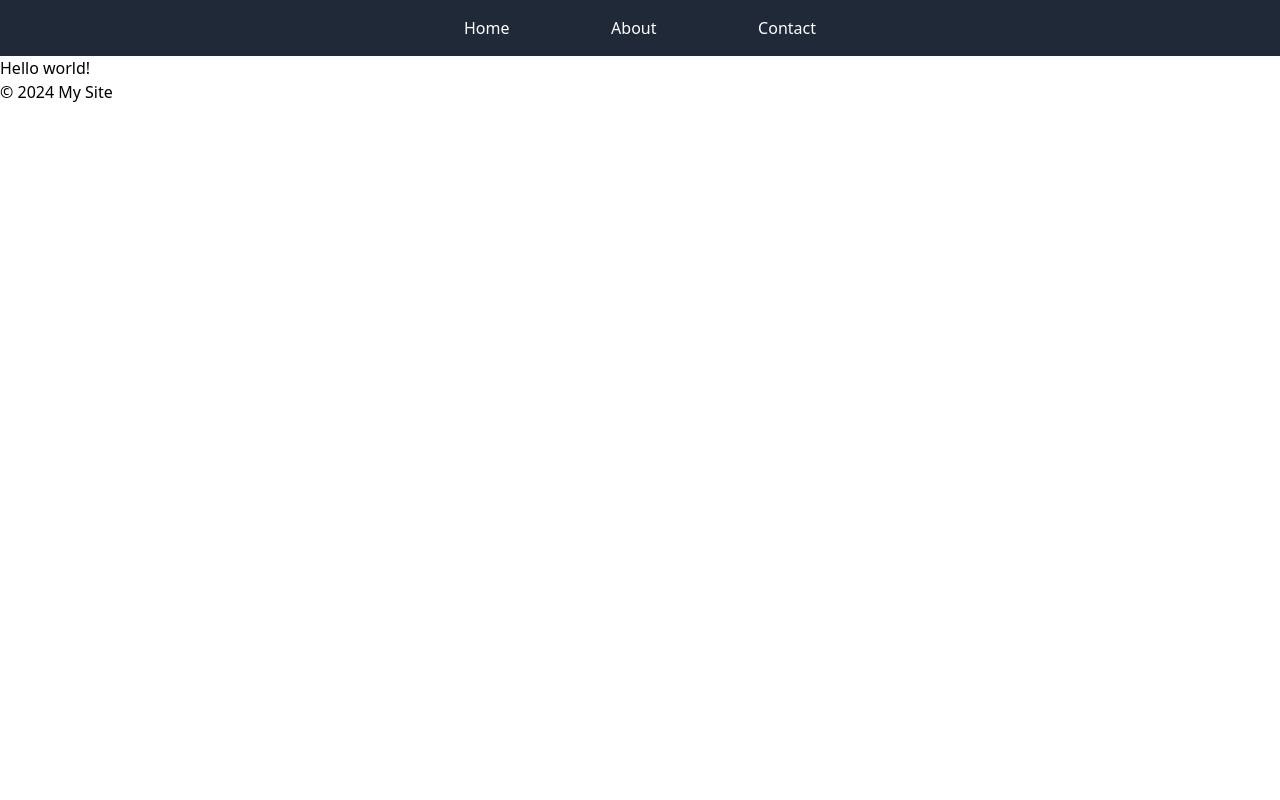
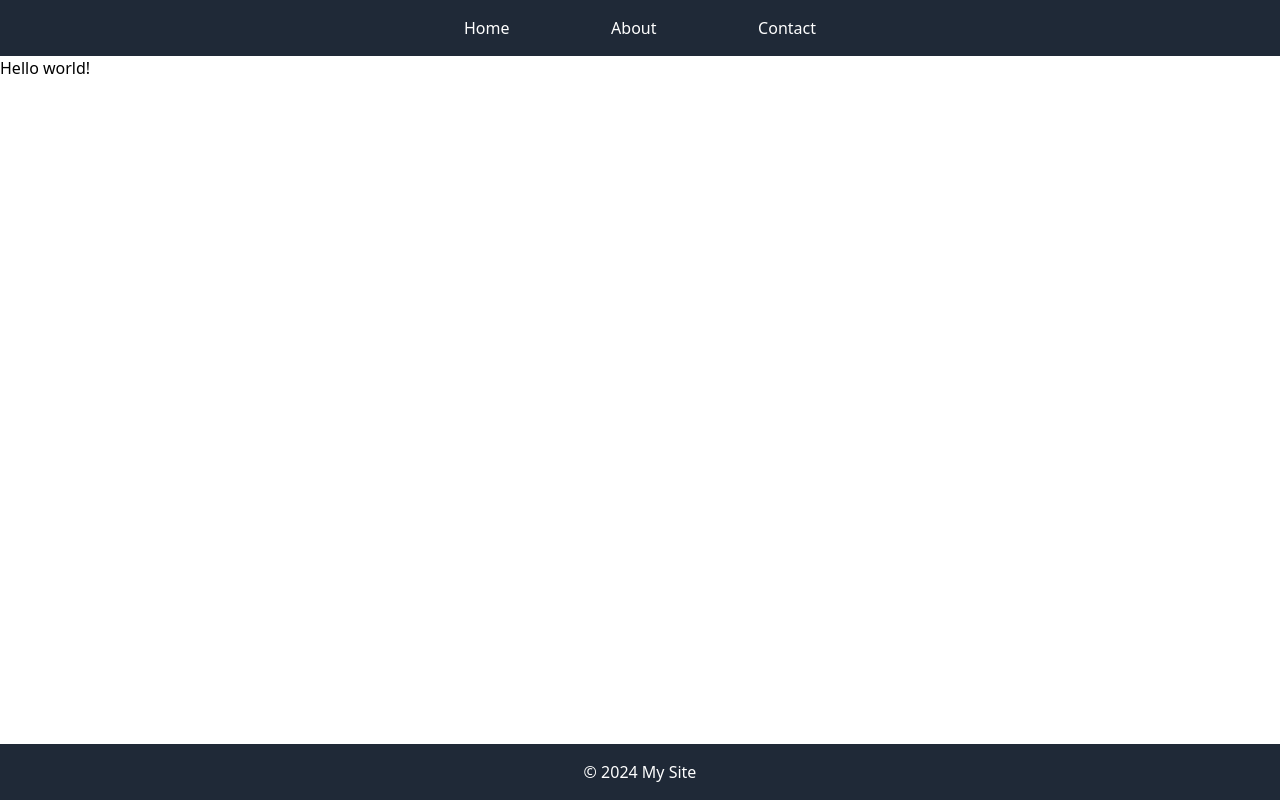
Before and after one commit to theMorganObject/next-static-template, a Next.js app: page / in a window 1280 px wide. Built offline with nearby package versions, Linux system fonts and the light colour scheme.

Commit message:
styled footer

```diff
--- a/src/app/layout.tsx
+++ b/src/app/layout.tsx
@@ -15,9 +15,9 @@ export default function RootLayout({
 }>) {
   return (
     <html lang='en'>
-      <body>
+      <body className='flex flex-col min-h-screen'>
         <Navbar />
-        {children}
+        <main className='flex-grow'>{children}</main>
         <Footer />
       </body>
     </html>
--- a/src/components/Footer.tsx
+++ b/src/components/Footer.tsx
@@ -1,7 +1,6 @@
-// src/components/Footer.js
 export default function Footer() {
   return (
-    <footer>
+    <footer className='w-full text-center py-4 bg-gray-800 text-white'>
       <p>&copy; {new Date().getFullYear()} My Site</p>
     </footer>
   );
```
